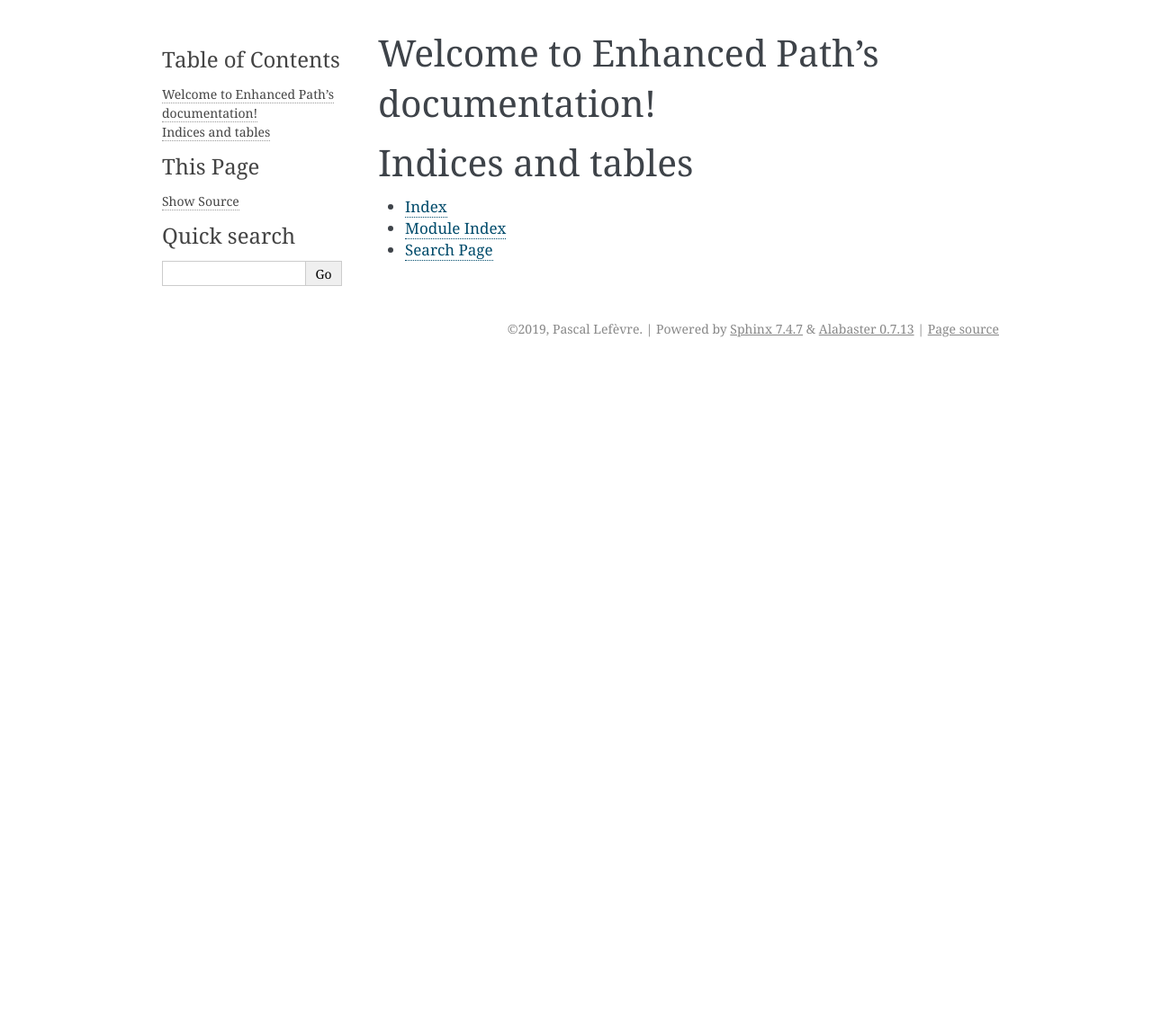
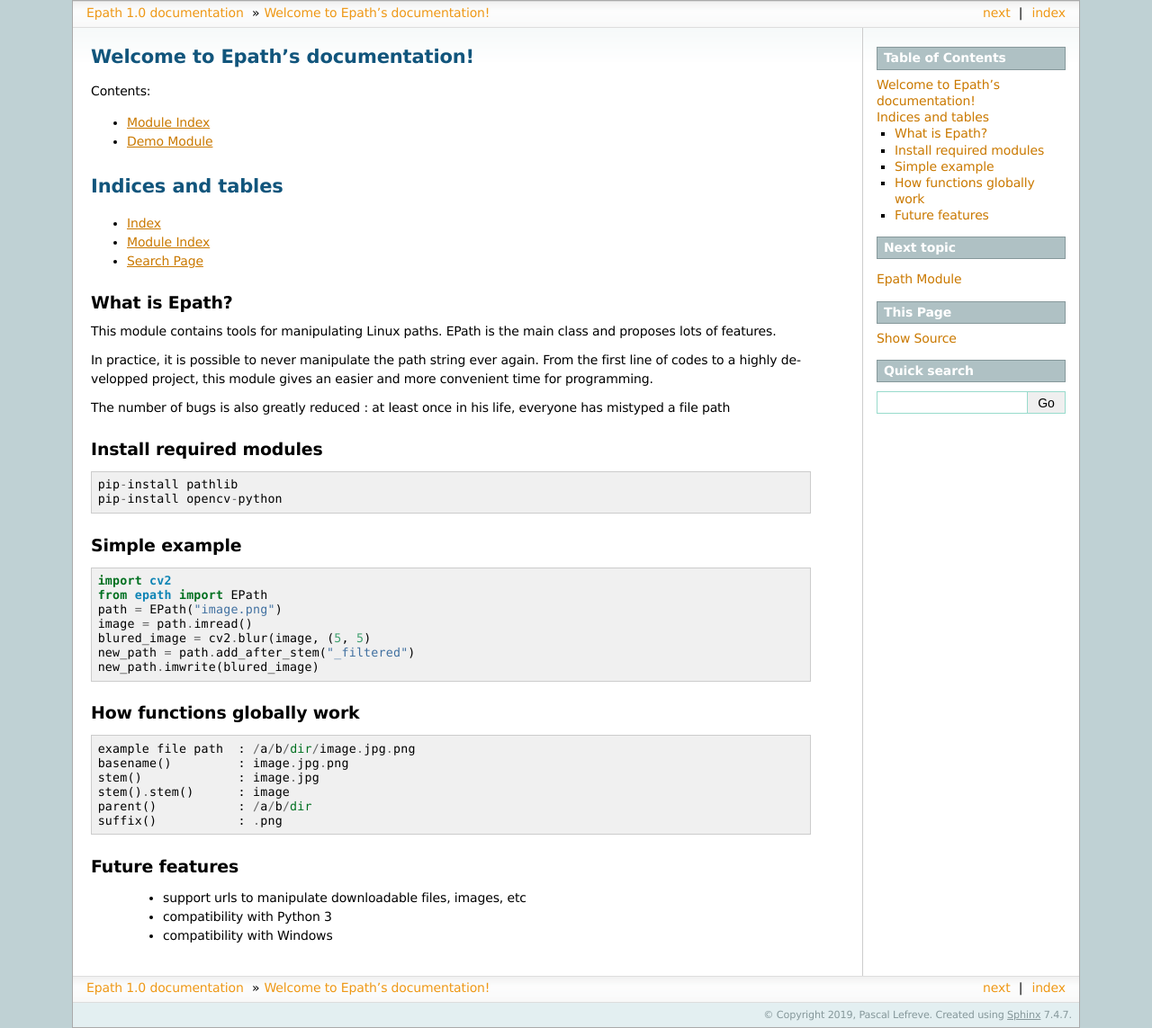
Before and after one commit to pl561/epath, a Sphinx documentation site: the page built from docs/source/index.rst, in a window 1280 px wide. Shown: the whole page at 90% size. Built offline with Sphinx 7.4.7, drawn with Linux system fonts in a browser that asks for light colours; before the commit the page ends 900 px from its top, so only the background shows below that.

Commit message:
Anselmo's commit

```diff
--- a/docs/source/conf.py
+++ b/docs/source/conf.py
@@ -14,19 +14,22 @@
 #
 import os
 import sys
-sys.path.insert(0, os.path.abspath('../..'))
+sys.path.append('/home/anselmo/Desktop/epath/epath.py')
+sys.path.append('/home/anselmo/Desktop/epath/demo.py')
+sys.path.insert(0, os.path.abspath('../../'))
+
 
 
 # -- Project information -----------------------------------------------------
 
-project = u'Enhanced Path'
-copyright = u'2019, Pascal Lefèvre'
-author = u'Pascal Lefèvre'
+project = u'Epath'
+copyright = u'2019, Pascal Lefreve'
+author = u'Pascal Lefreve'
 
 # The short X.Y version
 version = u''
 # The full version, including alpha/beta/rc tags
-release = u'0.0.1'
+release = u'1.0'
 
 
 # -- General configuration ---------------------------------------------------
@@ -40,6 +43,8 @@ release = u'0.0.1'
 # ones.
 extensions = [
     'sphinx.ext.autodoc',
+    'sphinx.ext.doctest',
+    'sphinx.ext.intersphinx',
     'sphinx.ext.todo',
     'sphinx.ext.coverage',
     'sphinx.ext.mathjax',
@@ -81,7 +86,7 @@ pygments_style = None
 # The theme to use for HTML and HTML Help pages.  See the documentation for
 # a list of builtin themes.
 #
-html_theme = 'alabaster'
+html_theme = 'sphinxdoc'
 
 # Theme options are theme-specific and customize the look and feel of a theme
 # further.  For a list of options available for each theme, see the
@@ -108,7 +113,7 @@ html_static_path = ['_static']
 # -- Options for HTMLHelp output ---------------------------------------------
 
 # Output file base name for HTML help builder.
-htmlhelp_basename = 'EnhancedPathdoc'
+htmlhelp_basename = 'Epathdoc'
 
 
 # -- Options for LaTeX output ------------------------------------------------
@@ -135,8 +140,8 @@ latex_elements = {
 # (source start file, target name, title,
 #  author, documentclass [howto, manual, or own class]).
 latex_documents = [
-    (master_doc, 'EnhancedPath.tex', u'Enhanced Path Documentation',
-     u'Pascal Lefèvre', 'manual'),
+    (master_doc, 'Epath.tex', u'Epath Documentation',
+     u'Pascal Lefreve', 'manual'),
 ]
 
 
@@ -145,7 +150,7 @@ latex_documents = [
 # One entry per manual page. List of tuples
 # (source start file, name, description, authors, manual section).
 man_pages = [
-    (master_doc, 'enhancedpath', u'Enhanced Path Documentation',
+    (master_doc, 'epath', u'Epath Documentation',
      [author], 1)
 ]
 
@@ -156,8 +161,8 @@ man_pages = [
 # (source start file, target name, title, author,
 #  dir menu entry, description, category)
 texinfo_documents = [
-    (master_doc, 'EnhancedPath', u'Enhanced Path Documentation',
-     author, 'EnhancedPath', 'One line description of project.',
+    (master_doc, 'Epath', u'Epath Documentation',
+     author, 'Epath', 'One line description of project.',
      'Miscellaneous'),
 ]
 
@@ -182,6 +187,11 @@ epub_exclude_files = ['search.html']
 
 # -- Extension configuration -------------------------------------------------
 
+# -- Options for intersphinx extension ---------------------------------------
+
+# Example configuration for intersphinx: refer to the Python standard library.
+intersphinx_mapping = {'https://docs.python.org/': None}
+
 # -- Options for todo extension ----------------------------------------------
 
 # If true, `todo` and `todoList` produce output, else they produce nothing.
--- a/docs/source/index.rst
+++ b/docs/source/index.rst
@@ -1,16 +1,16 @@
-.. Enhanced Path documentation master file, created by
-   sphinx-quickstart on Wed Jun  5 17:52:41 2019.
+.. Epath documentation master file, created by
+   sphinx-quickstart on Sun Jul  7 08:40:25 2019.
    You can adapt this file completely to your liking, but it should at least
    contain the root `toctree` directive.
 
-Welcome to Enhanced Path's documentation!
-=========================================
-
+Welcome to Epath's documentation!
+=================================
 .. toctree::
    :maxdepth: 2
    :caption: Contents:
 
-
+   modindex
+   demoindex
 
 Indices and tables
 ==================
@@ -18,3 +18,50 @@ Indices and tables
 * :ref:`genindex`
 * :ref:`modindex`
 * :ref:`search`
+
+What is Epath?
+**************
+This module contains tools for manipulating Linux paths. EPath is the main class and proposes lots of features.
+
+In practice, it is possible to never manipulate the path string ever again.  From the first line of codes to a highly developped project, this module
+gives an easier and more convenient time for programming.
+
+The number of bugs is also greatly reduced : at least once in his life, everyone has mistyped a file path
+
+Install required modules
+************************
+::
+
+    pip-install pathlib
+    pip-install opencv-python
+
+Simple example
+**************
+::
+
+    import cv2
+    from epath import EPath
+    path = EPath("image.png")
+    image = path.imread()
+    blured_image = cv2.blur(image, (5, 5)
+    new_path = path.add_after_stem("_filtered")
+    new_path.imwrite(blured_image)
+
+How functions globally work
+***************************
+::
+
+    example file path  : /a/b/dir/image.jpg.png
+    basename()         : image.jpg.png
+    stem()             : image.jpg
+    stem().stem()      : image
+    parent()           : /a/b/dir
+    suffix()           : .png
+
+
+Future features
+****************
+
+   * support urls to manipulate downloadable files, images, etc
+   * compatibility with Python 3
+   * compatibility with Windows
--- a/docs/source/epath.rst
+++ b/docs/source/modindex.rst
@@ -1,5 +1,9 @@
-epath module
+Epath Module
 ============
+
+.. toctree::
+   :maxdepth: 2
+   :caption: Contents:
 
 .. automodule:: epath
     :members:
```
Also changed, not shown: docs/source/demo.rst (deleted, +0 -7 lines), docs/source/demoindex.rst (added, +11 -0 lines), docs/source/modules.rst (deleted, +0 -8 lines), 1 other file.
